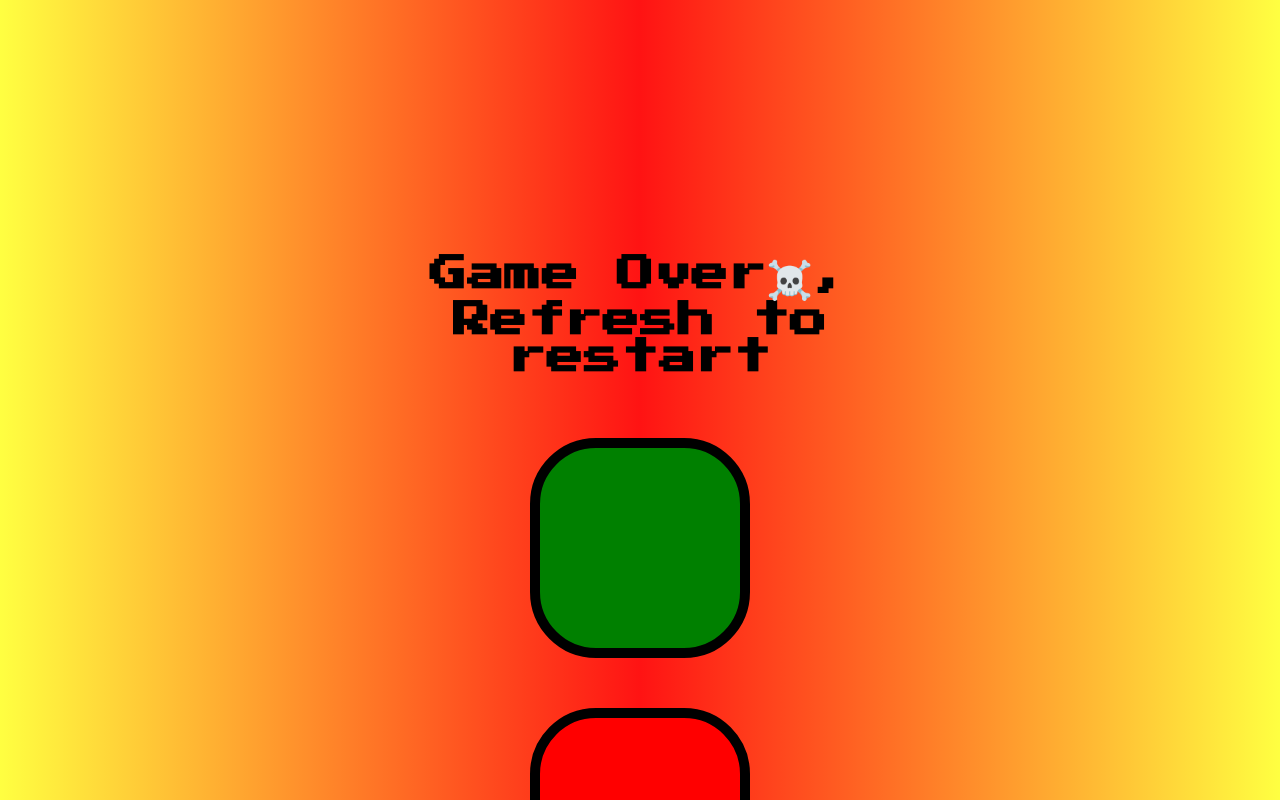
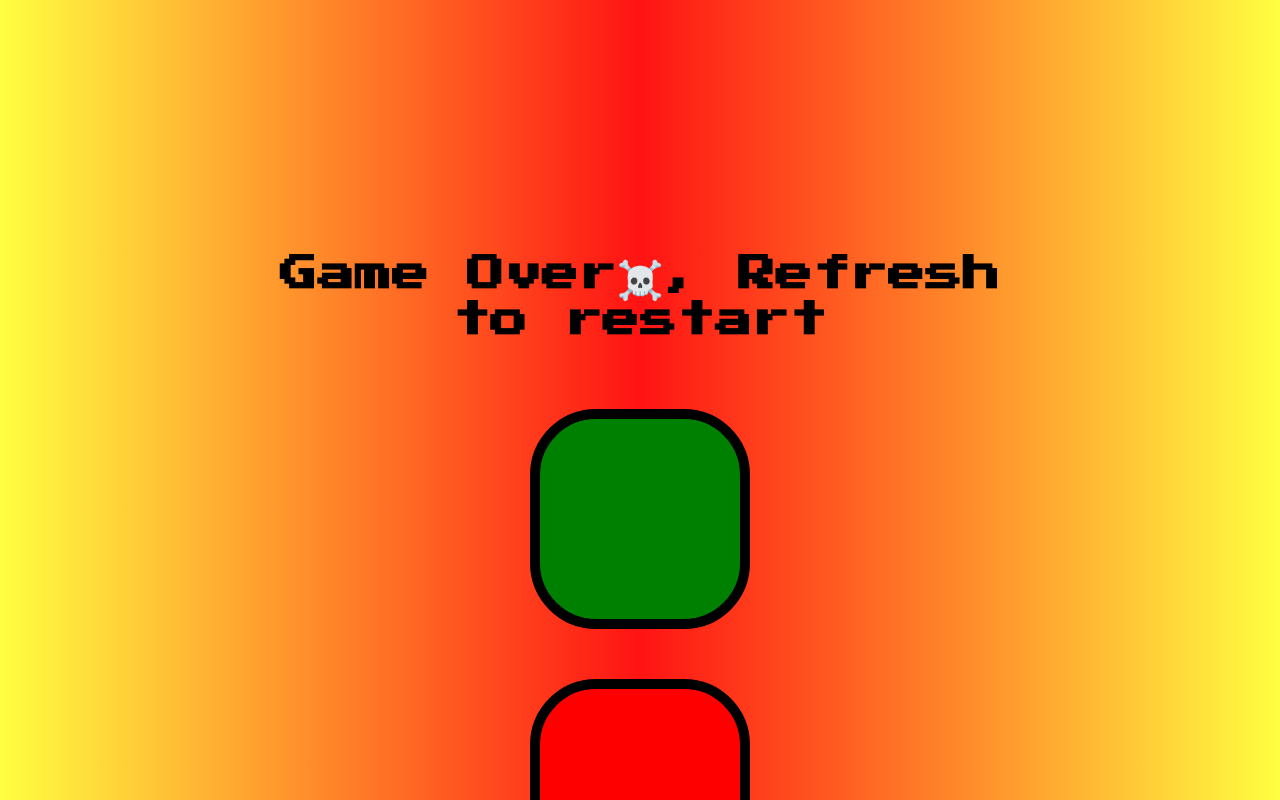
Before and after one commit to pal05249/Simon-says-game, a plain HTML site: page index.html in a window 1280 px wide. Both pictures are taken after a click on the element 503 px from the left and 325 px from the top of the page. Shown: the top 800 px of the page. Drawn offline with nearby package versions, Linux system fonts and the light colour scheme.

Commit message:
game-over class changes done

```diff
--- a/styles.css
+++ b/styles.css
@@ -27,14 +27,14 @@ body {
   border: 10px solid black;
 
   border-radius: 30%;
-  z-index: -1;
+
 }
 
 .game-over {
 background-image:linear-gradient(to left, rgba(255, 255, 0, 0.747),rgba(255, 0, 0, 0.925) ,rgba(255, 255, 0, 0.747));
 font-family: 'Press Start 2P', cursive;
-width: 50%;
-margin: 20% auto;
+width:70%;
+margin:20% auto;
 
 
 }
```
